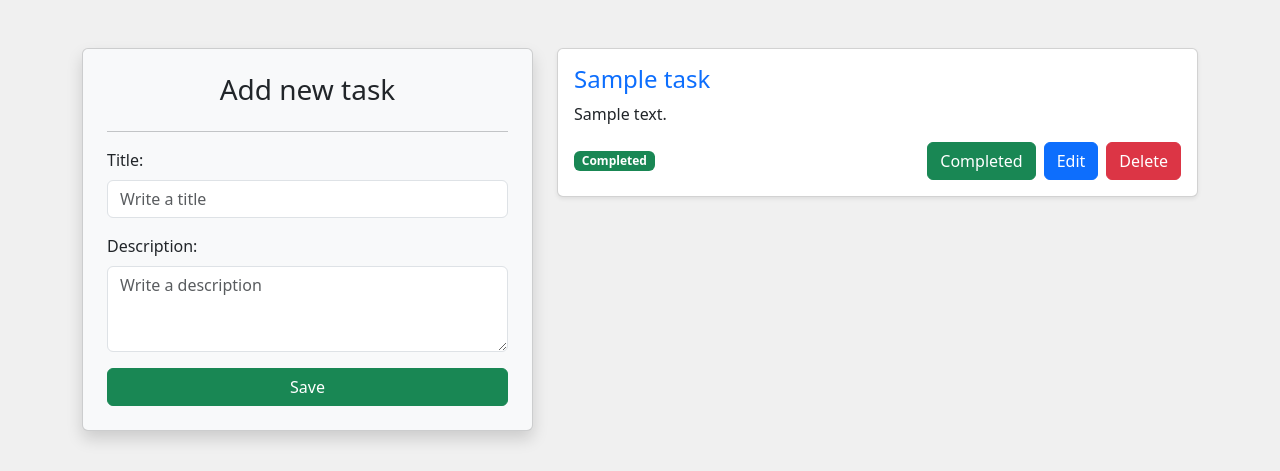
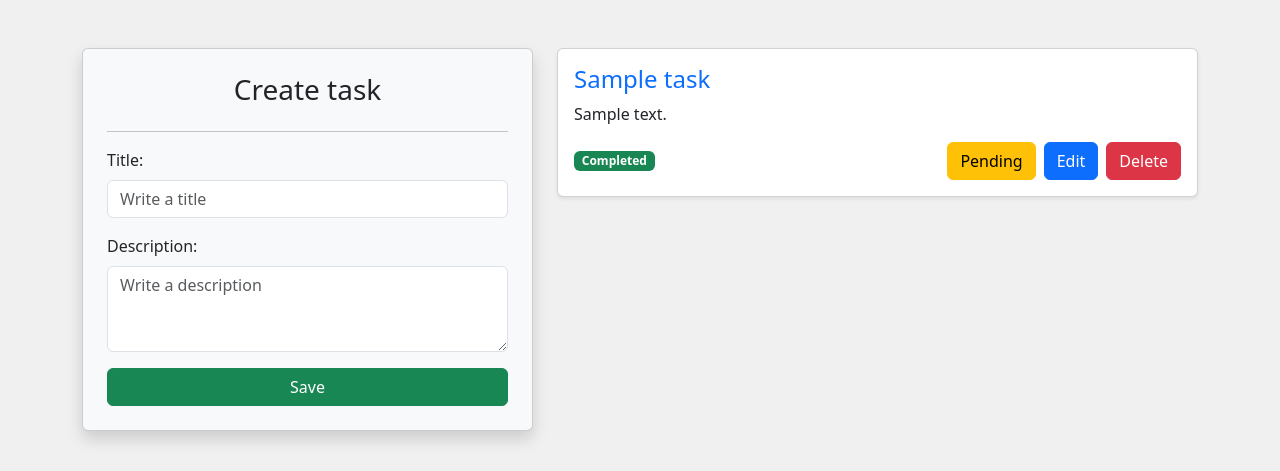
Before and after one commit to FrankSkep/tasks-app, a Django app: page /tasks/ in a window 1280 px wide. Shown: the part 99-570 px from the top of the page. Run offline with Django 5.2, Linux system fonts and the light colour scheme; tables that the repository leaves empty hold one stand-in row (values such as "Sample post").

Commit message:
interface

```diff
--- a/tasks/templates/tasks.html
+++ b/tasks/templates/tasks.html
@@ -18,7 +18,7 @@
             <!-- Formulario de agregar tarea -->
             <div class="col-md-5">
                 <div class="card shadow p-4 mb-5 bg-light rounded">
-                    <h3 class="text-center">Add new task</h3>
+                    <h3 class="text-center">Create task</h3>
                     <hr>
                     <form action="{% url 'create_task' %}" method="POST">
                         {% csrf_token %}
@@ -76,16 +76,22 @@
 
                                 <!-- Botones alineados a la derecha -->
                                 <div class="d-flex">
-                                    <!-- Marcar como completada -->
+                                    <!-- Marcar como completada o pendiente -->
                                     <form action="{% url 'task_completed' task.id %}" method="POST">
                                         {% csrf_token %}
+                                        {% if task.completed %}
+                                        <button type="submit" class="btn btn-warning me-2">Pending</button>
+                                        {% else %}
                                         <button type="submit" class="btn btn-success me-2">Completed</button>
+                                        {% endif %}
                                     </form>
+
                                     <!-- Editar tarea -->
                                     <form action="{% url 'edit_task' task.id %}" method="GET">
                                         {% csrf_token %}
                                         <button type="submit" class="btn btn-primary me-2">Edit</button>
                                     </form>
+
                                     <!-- Eliminar tarea -->
                                     <form action="{% url 'delete_task' task.id %}" method="POST" class="d-inline">
                                         {% csrf_token %}
--- a/tasks/views.py
+++ b/tasks/views.py
@@ -51,7 +51,10 @@ def edit_task(request, task_id):
 def task_completed(request, task_id):
     task = get_object_or_404(Task, id=task_id)
 
-    task.completed = True # Marca completada
+    if not task.completed:
+        task.completed = True # Marca completada
+    else:
+        task.completed = False # Marca como pendiente
     task.save()
 
     return redirect('/tasks/')
```
Also changed, not shown: README.md, tasks/static/preview/main.png, 1 other file.
